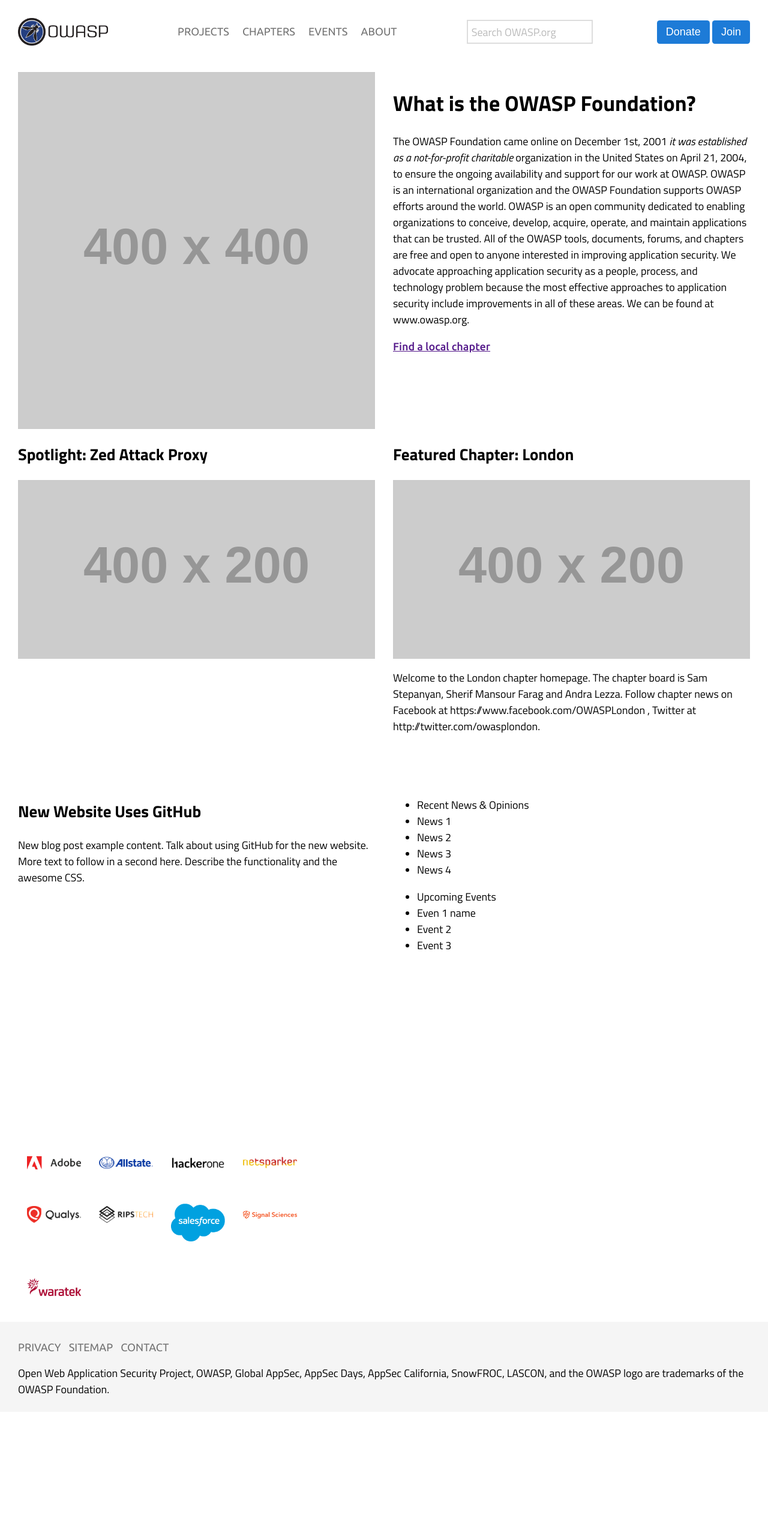
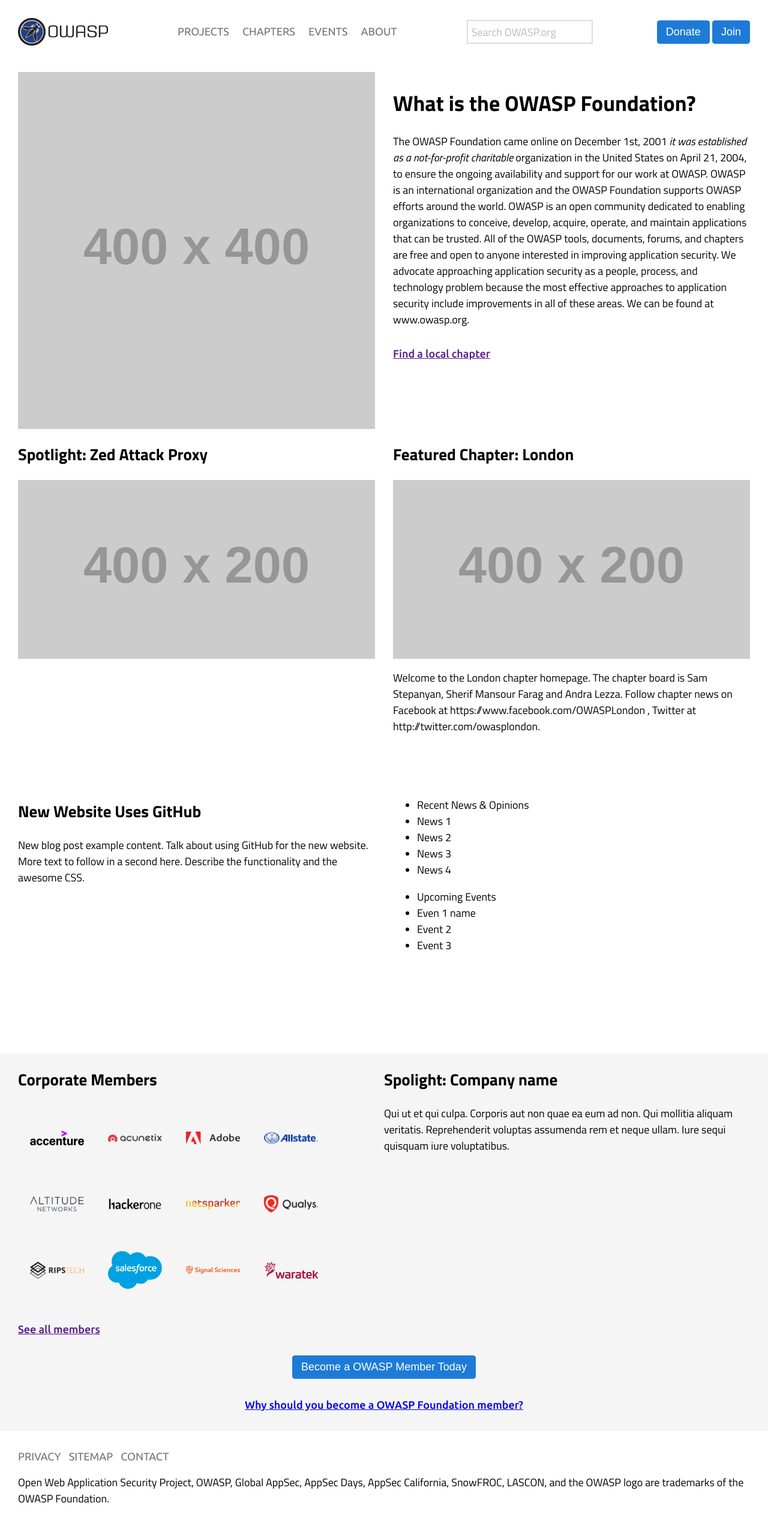
Before and after one commit to scorchingoyster/owasp-layout, a Jekyll site: the page built from index.md, in a window 1280 px wide. Shown: the whole page at 60% size. Built offline with Jekyll 4.4.1, drawn with Linux system fonts in a browser that asks for light colours; before the commit the page ends 2353 px from its top, so only the background shows below that.

Commit message:
refactor layout and flesh out member section

```diff
--- a/_includes/member.html
+++ b/_includes/member.html
@@ -1,12 +1,25 @@
+<section class="member">
+  <div class="member-wrapper">
     <section class="member-list">
+      <h2>Corporate Members</h2>
+      <div>
         {% for image in site.static_files %}
           {% if image.path contains 'image/member-logo' %}
-      <div class="member-logo">
+            <a href="#" class="member-logo">
               <img src="{{ site.baseurl }}{{ image.path }}" alt="image" />
-      </div>
+            </a>
           {% endif %}
         {% endfor %}
+      </div>
+      <a href="" class="callout-link">See all members</a>
     </section>
     <section class="member-spotlight">
-
+      <h2>Spolight: Company name</h2>
+      <p>Qui ut et qui culpa. Corporis aut non quae ea eum ad non. Qui mollitia aliquam veritatis. Reprehenderit voluptas assumenda rem et neque ullam. Iure sequi quisquam iure voluptatibus.</p>
     </section>
+    <section class="member-cta">
+      <button>Become a OWASP Member Today</button>
+      <a href="#" class="callout-link">Why should you become a OWASP Foundation member?</a>
+    </section>
+  </div>
+</section>
--- a/_layouts/home.html
+++ b/_layouts/home.html
@@ -9,6 +9,7 @@
     <div class="main-wrapper">
       {{ content }}
     </div>
+    {% include member.html %}
   </main>
 
   {% include footer.html %}
--- a/_sass/_base.scss
+++ b/_sass/_base.scss
@@ -23,16 +23,19 @@ nav {
   font-family: 'ubuntu', sans-serif;
 }
 
-code {
-  font-family: 'roboto_mono', monospace;
+code,
+.callout-mono {
+  font-family: 'sharetech', monospace;
 }
 
 .callout-link {
+  display: block;
+  margin: $grid-val 0;
   font-family: 'ubuntu_medium', sans-serif;
 }
 
 // basic layout spec
-.header-wrapper, .main-wrapper, .footer-wrapper {
+.header-wrapper, .main-wrapper, .member-wrapper, .footer-wrapper {
   max-width: $grid-val * 43; // 30 * 43 = 1290px
   width: 100%;
   margin: 0 auto;
@@ -70,5 +73,4 @@ main {
 footer {
   grid-area: footer;
   padding: $grid-val 0; // 15px
-  background-color: whitesmoke;
 }
--- a/_sass/_home.scss
+++ b/_sass/_home.scss
@@ -3,14 +3,14 @@ home layout specific styling
 currently only used for homepage
 */
 
-// desktop grid of 2 equal columns for homepage content
+
 @media screen and (min-width: $content-bp) {
   .home {
-    .main-wrapper {
+    .main-wrapper { // desktop grid of 2 equal columns for homepage
       display: grid;
-      grid-template-rows: 1fr 1fr 1fr 0.5fr;
+      grid-template-rows: 1fr 1fr 0.75fr;
       grid-template-columns: 1fr 1fr;
-      & > section {
+      & > section { // inward margin for the member section
         &:nth-child(odd) {
           margin-right: $grid-val/2;
         }
@@ -19,20 +19,43 @@ currently only used for homepage
         }
       }
     }
+    .member-wrapper { // nested grid for member section
+      display: grid;
+      grid-template-rows: 1fr auto;
+      grid-template-columns: 1fr 1fr;
+    }
   }
 }
 
+.member {
+  background-color: whitesmoke;
+}
+
 .member-list {
-  display: flex;
-  flex-wrap: wrap;
+  div {
+    display: flex;
+    flex-wrap: wrap;
+  }
 }
 
 .member-logo {
-  display: inline-block;
-  max-width: $grid-val*4;
-  max-height: $grid-val*4;
-  padding: $grid-val/2;
+  display: flex;
+  align-items: center;
+  max-width: $grid-val*3;
+  height: $grid-val*3;
+  margin: $grid-val/3 $grid-val/1.5;
   img {
     max-width: 100%;
   }
 }
+
+.member-cta {
+  grid-column: 1/3;
+  text-align: center;
+  button {
+    @include cta-button;
+  }
+  a {
+    display: block;
+  }
+}
--- a/_sass/_util.scss
+++ b/_sass/_util.scss
@@ -56,9 +56,9 @@ $content-bp: $grid-val*28; // 840px
 
 // font imports
 @font-face {
-  font-family: 'roboto_mono';
-  src: url('#{$font-path}/robotomono-regular.woff2') format('woff2'),
-        url('#{$font-path}/robotomono-regular.woff') format('woff');
+  font-family: 'sharetech';
+  src: url('#{$font-path}/sharetech-regular.woff2') format('woff2'),
+        url('#{$font-path}/sharetech-regular.woff') format('woff');
   font-weight: normal;
   font-style: normal;
 }
--- a/index.md
+++ b/index.md
@@ -49,5 +49,3 @@ permalink: /
     <li>Event 3</li>
   </ul>
 </section>
-
-{% include member.html %}
```
Also changed, not shown: assets/font/robotomono-regular.woff (deleted), assets/font/robotomono-regular.woff2 (deleted), assets/font/sharetech-regular.woff (added), assets/font/sharetech-regular.woff2 (added), assets/image/member-logo/accenture.PNG (added), assets/image/member-logo/acunetix.png (added), assets/image/member-logo/altitude-networks.png (added). Lines whose indentation alone changed are shown as unchanged.
